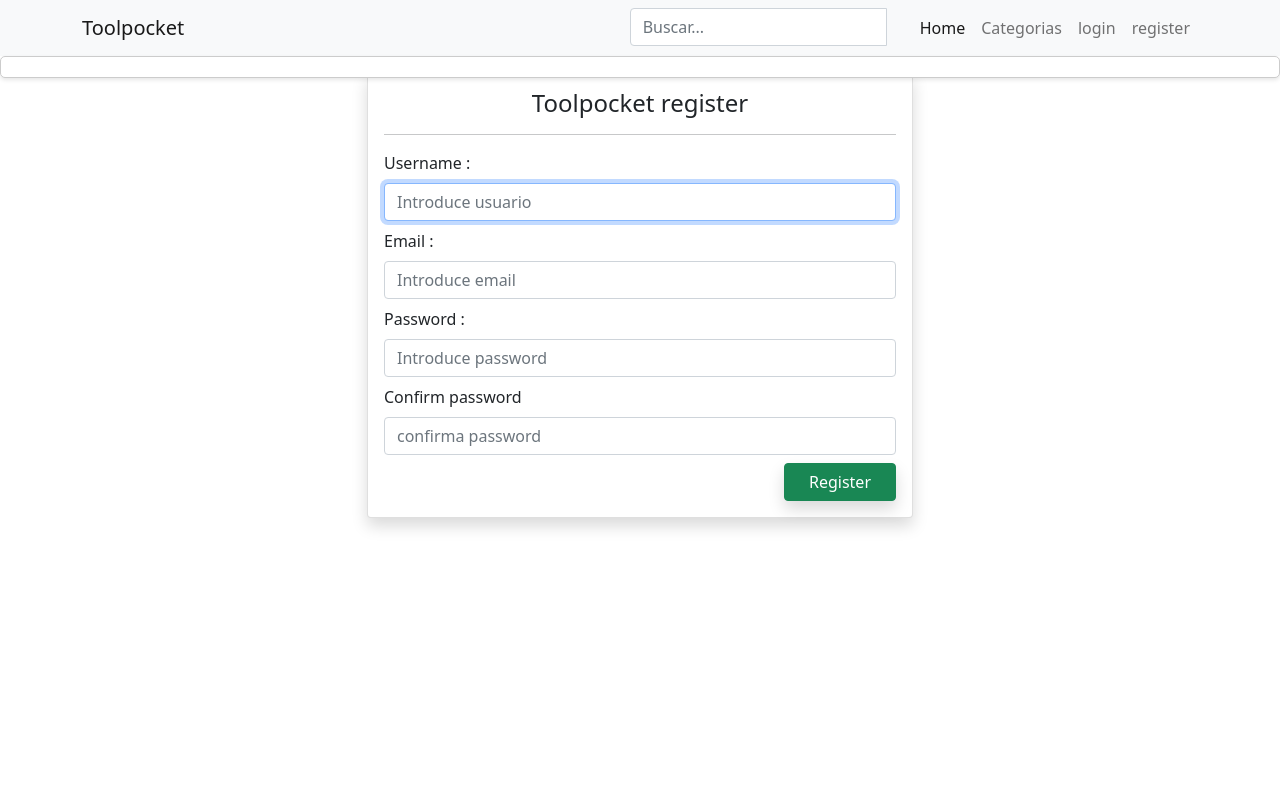
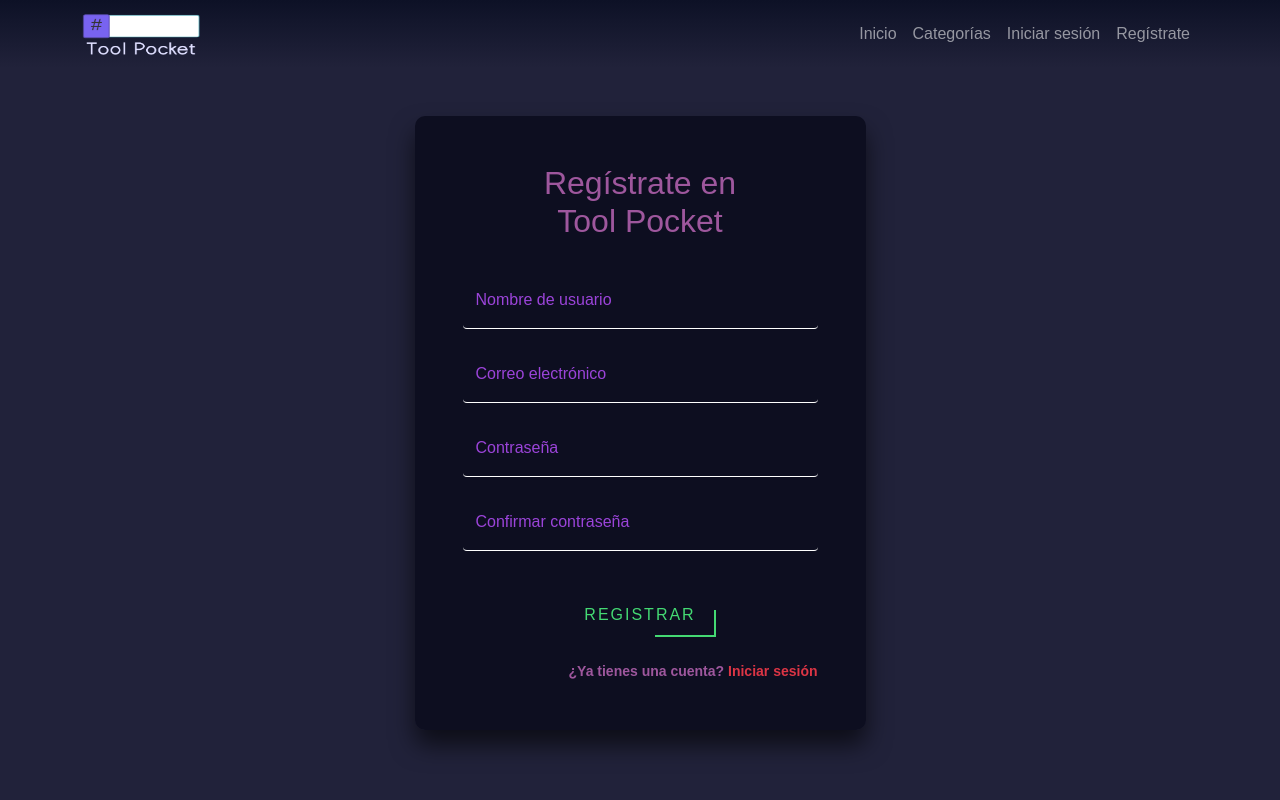
Before and after one commit to EDGARTOYIN/Django-project, a Django app: page /register/ in a window 1280 px wide. Run offline with Django 4.2, Linux system fonts and the light colour scheme; some libraries are stand-ins or nearby versions.

Commit message:
Initial commit

```diff
--- a/mysite/static/css/searchbar.css
+++ /dev/null
@@ -1,45 +0,0 @@
- #search-results {
-          position: absolute;
-          width: 100%;
-          background-color: #fff;
-          border: 1px solid #ccc;
-          border-top: none;
-        }
-
-        #search-results a {
-          display: block;
-          padding: 10px;
-          text-decoration: none;
-          color: #000;
-        }
-
-        #search-results a:hover, #search-results a.selected {
-          background-color: #f0f0f0;
-        }
-
-        #search-results {
-          background-color: #fff;
-          border: 1px solid #ccc;
-          border-radius: 5px;
-          box-shadow: 0 2px 4px rgba(0,0,0,0.1);
-          position: absolute;
-          top: 100%;
-          left: 0;
-          width: 100%;
-          z-index: 9999;
-          padding: 10px;
-        }
-
-        #search-results li {
-          font-size: 16px;
-          line-height: 1.5;
-          padding: 5px 10px;
-          cursor: pointer;
-        }
-
-        #search-results a.selected {
-          background-color: #f5f;
-
-
-
-        }
--- /dev/null
+++ b/mysite/static/css/style.css
@@ -0,0 +1,265 @@
+body {
+font-family: sans-serif;
+background: #21223a;
+}
+
+.bg-navbar{
+background: linear-gradient(#0d1126, #21223a);
+}
+
+.bg-bar{
+background: #21223a;
+}
+
+.logo{
+  width: 118px;
+  height: 42px;
+}
+
+/*-- Personalización login y registro --*/
+
+.login-box{
+  background: rgba(12, 13, 30, 0.91);
+  box-shadow: 0 15px 25px rgba(0,0,0,.6);
+  border-radius: 10px;
+  text-align: center;
+}
+
+.login-box h2 {
+  margin: 0 0 30px;
+  padding: 0;
+  color: #9E579D;
+  text-align: center;
+}
+
+.login-box p {
+  color: #9E579D;
+  text-align: right;
+}
+
+.login-box .user-box input {
+  font-size: 16px;
+  color: #fff;
+  border: none;
+  border-bottom: 1px solid #fff;
+  background: transparent;
+}
+.login-box .user-box .inv {
+  text-align: left;
+}
+
+.login-box .user-box label {
+  transition: .5s;
+}
+
+.login-box .user-box input:focus ~ label,
+.login-box .user-box input:valid ~ label {
+  color: #9b44d9;
+}
+
+.login-box form button {
+  position: relative;
+  padding: 10px 20px;
+  background: transparent;
+  font-size: 16px;
+  text-transform: uppercase;
+  color: #9b44d9;
+  overflow: hidden;
+  border-color: transparent;
+  transition: .5s;
+  margin-top: 40px;
+  margin-bottom: 10px;
+  letter-spacing: 2px
+}
+
+.login-box button:hover {
+  background: #9b44d9;
+  color: #fff;
+  border-radius: 5px;
+  box-shadow: 0 0 5px #9b44d9,
+              0 0 25px #9b44d9,
+              0 0 50px #9b44d9,
+              0 0 100px #9b44d9;
+}
+
+.login-box button span {
+  position: absolute;
+  display: block;
+}
+
+.login-box button span:nth-child(1) {
+  top: 0;
+  left: -100%;
+  width: 100%;
+  height: 2px;
+  background: #9b44d9;
+  animation: btn-anim1 1s linear infinite;
+}
+
+.login-box button span:nth-child(2) {
+  top: -100%;
+  right: 0;
+  width: 2px;
+  height: 100%;
+  background: #9b44d9;
+  animation: btn-anim2 1s linear infinite;
+  animation-delay: .25s
+}
+
+.login-box button span:nth-child(3) {
+  bottom: 0;
+  right: -100%;
+  width: 100%;
+  height: 2px;
+  background: #9b44d9;
+  animation: btn-anim3 1s linear infinite;
+  animation-delay: .5s
+}
+
+.login-box button span:nth-child(4) {
+  bottom: -100%;
+  left: 0;
+  width: 2px;
+  height: 100%;
+  background: #9b44d9;
+  animation: btn-anim4 1s linear infinite;
+  animation-delay: .75s
+}
+
+.login-box form .button-r {
+  position: relative;
+  padding: 10px 20px;
+  background: transparent;
+  font-size: 16px;
+  text-transform: uppercase;
+  color: #44d973;
+  overflow: hidden;
+  border-color: transparent;
+  transition: .5s;
+  margin-top: 40px;
+  margin-bottom: 10px;
+  letter-spacing: 2px
+}
+
+.login-box .button-r:hover {
+  background: #44d973;
+  color: #fff;
+  border-radius: 5px;
+  box-shadow: 0 0 5px #44d973,
+              0 0 25px #44d973,
+              0 0 50px #44d973,
+              0 0 100px #44d973;
+}
+
+.login-box .button-r span {
+  position: absolute;
+  display: block;
+}
+
+.login-box .button-r span:nth-child(1) {
+  top: 0;
+  left: -100%;
+  width: 100%;
+  height: 2px;
+  background: #44d973;
+  animation: btn-anim1 1s linear infinite;
+}
+
+.login-box .button-r span:nth-child(2) {
+  top: -100%;
+  right: 0;
+  width: 2px;
+  height: 100%;
+  background: #44d973;
+  animation: btn-anim2 1s linear infinite;
+  animation-delay: .25s
+}
+
+.login-box .button-r span:nth-child(3) {
+  bottom: 0;
+  right: -100%;
+  width: 100%;
+  height: 2px;
+  background: #44d973;
+  animation: btn-anim3 1s linear infinite;
+  animation-delay: .5s
+}
+
+.login-box .button-r span:nth-child(4) {
+  bottom: -100%;
+  left: 0;
+  width: 2px;
+  height: 100%;
+  background: #44d973;
+  animation: btn-anim4 1s linear infinite;
+  animation-delay: .75s
+}
+
+@keyframes btn-anim1 {
+  0% {
+    left: -100%;
+  }
+  50%,100% {
+    left: 100%;
+  }
+}
+
+@keyframes btn-anim2 {
+  0% {
+    top: -100%;
+  }
+  50%,100% {
+    top: 100%;
+  }
+}
+
+@keyframes btn-anim3 {
+  0% {
+    right: -100%;
+  }
+  50%,100% {
+    right: 100%;
+  }
+}
+
+@keyframes btn-anim4 {
+  0% {
+    bottom: -100%;
+  }
+  50%,100% {
+    bottom: 100%;
+  }
+}
+
+
+
+/*-- Keyframes --*/
+h1.sign {
+  font-size: 40px;
+  text-transform: uppercase;
+  line-height: 1;
+  color: #B28BB1FF;
+  animation: neon 1s ease-in-out infinite alternate;
+}
+/*-- Animation Keyframes --*/
+
+@keyframes neon {
+  from {
+    text-shadow:
+    0 0 6px rgb(178, 139, 177),
+    0 0 30px rgba(171, 163, 171, 0.34),
+    0 0 12px rgba(178, 27, 177, 0.52),
+    0 0 21px rgba(154, 43, 153, 0.92),
+    0 0 34px rgba(154, 43, 153,0.78),
+    0 0 54px rgba(154, 43, 153,0.92);
+  }
+  to {
+    text-shadow:
+    0 0 6px rgb(162, 106, 161),
+    0 0 30px rgba(162, 106, 161, 0.34),
+    0 0 12px rgba(87, 75, 144,0.52),
+    0 0 21px rgba(87, 75, 144,0.92),
+    0 0 34px rgba(87, 75, 144,0.78),
+    0 0 54px rgba(87, 75, 144,0.92);
+  }
+}
--- a/mysite/static/js/searchbar.js
+++ b/mysite/static/js/searchbar.js
@@ -47,21 +47,18 @@
 
             $.each(results, function(index, result) {
               var categorySlug = result.category_slug ? result.category_slug : '';
-                        html += '<a href="/collections/' + categorySlug + '/' + result.slug + '/">'
-                        html += '<div style="display:flex; align-items:center">'
-                        html += '<div style="margin-right:10px"><img src="' + result.image + '" style="width:50px;height:50px;"></div>'
-                        html += '<div>' + result.name + ' - ' + result.category_name + '</div>'
-                        html += '</div></a><br>'
-
-
+              html += '<a href="/collections/' + categorySlug + '/' + result.slug + '/">';
+              html += '<div style="display:flex; align-items:center">';
+              html += '<div style="margin-right:10px"><img src="' + result.image + '" style="width:50px;height:50px;"></div>';
+              html += '<div>' + result.name + ' - ' + result.category_name + '</div>';
+              html += '</div></a><br>';
             });
 
-
-                    $('#search-results').html(html);
+            $('#search-results').html(html).show();
           }
         });
       } else {
-                $('#search-results').html('');
+        $('#search-results').html('').hide();
       }
     }, 500);
   });
--- a/mysite/toolpocket_app/templates/toolpocket_app/auth/register.html
+++ b/mysite/toolpocket_app/templates/toolpocket_app/auth/register.html
@@ -2,50 +2,52 @@
 
 {% block content %}
 
-    <div class="container">
-        <div class="row justify-content-center">
-            <div class="col-md-6">
-                <div class="">
-                    <div class="card mt-3 shadow">
-                        <div class="card-body">
+<div class="container py-5 h-100">
+    <div class="row d-flex justify-content-center align-items-center h-100">
+        <div class="col-12 col-md-8 col-lg-6 col-xl-5">
+            <div class="card-body  login-box p-5">
+                <h2>Regístrate en <br> Tool Pocket</h2>
                 <form action="" method="POST">
                     {% csrf_token %}
-                                <div class="text-center">
-                                    <h4>Toolpocket register</h4>
-                                </div>
-                                <hr>
-                                <div class="form-group">
-                                    <label for="">Username :</label>
-                                    {{ form.username }}
+                    <div class="form-floating user-box mb-3">
+                        <input type="text" class="form-control" id="floatingInput" name="username" placeholder="Nombre de usuario">
+                        <label for="floatingInput">Nombre de usuario</label>
                         {% if form.errors.username %}
-                                        <label class="text-danger">{{ form.errors.username }}</label>
+                            <div class="invalid-feedback d-block inv">{{ form.errors.username }}</div>
                         {% endif %}
                     </div>
-                                 <div class="form-group">
-                                    <label for="">Email :</label>
-                                    {{ form.email }}
+                    <div class="form-floating user-box mb-3">
+                        <input type="email" class="form-control" id="floatingEmail" name="email" placeholder="nombre@ejemplo.com">
+                        <label for="floatingEmail">Correo electrónico</label>
                         {% if form.errors.email %}
-                                        <label class="text-danger">{{ form.errors.email }}</label>
+                            <div class="invalid-feedback d-block inv">{{ form.errors.email }}</div>
                         {% endif %}
                     </div>
-                                <div class="form-group">
-                                    <label for="">Password :</label>
-                                    {{ form.password1 }}
+                    <div class="form-floating user-box mb-3">
+                        <input type="password" class="form-control" id="floatingPassword1" name="password1" placeholder="Contraseña">
+                        <label for="floatingPassword1">Contraseña</label>
                         {% if form.errors.password1 %}
-                                        <label class="text-danger">{{ form.errors.password1 }}</label>
+                            <div class="invalid-feedback d-block inv">{{ form.errors.password1 }}</div>
                         {% endif %}
                     </div>
-                                <div class="form-group">
-                                    <label for="">Confirm password</label>
-                                    {{ form.password2 }}
+                    <div class="form-floating user-box">
+                        <input type="password" class="form-control" id="floatingPassword2" name="password2" placeholder="Confirmación">
+                        <label for="floatingPassword2">Confirmar contraseña</label>
                         {% if form.errors.password2 %}
-                                        <label class="text-danger">{{ form.errors.password2 }}</label>
+                            <div class="invalid-feedback d-block inv">{{ form.errors.password2 }}</div>
                         {% endif %}
                     </div>
-                                <button type="submit" class="btn float-end shadow btn-success px-4"> Register</button>
+                    <button class="button-r" type="submit">
+                        <span></span>
+                        <span></span>
+                        <span></span>
+                        <span></span>
+                        Registrar
+                    </button>
+                    <p class="small fw-bold mt-2 pt-1 mb-0">¿Ya tienes una cuenta?
+                        <a href="{% url 'loginpage' %}" class="link-danger">Iniciar sesión</a>
+                    </p>
                 </form>
-                        </div>
-                    </div>
             </div>
         </div>
     </div>
--- a/mysite/toolpocket_app/templates/toolpocket_app/inc/navbar.html
+++ b/mysite/toolpocket_app/templates/toolpocket_app/inc/navbar.html
@@ -1,46 +1,36 @@
-<nav class="navbar navbar-expand-lg navbar-light bg-light">
+{% load static %}
+
+<nav class="navbar navbar-expand-lg navbar-dark bg-navbar">
   <div class="container">
-    <a class="navbar-brand" href="{% url 'home' %}">Toolpocket</a>
+    <a class="navbar-brand" href="{% url 'home' %}"><img src="{% static 'images/logo.png' %}" alt="" class="logo d-inline-block"></a>
     <button class="navbar-toggler" type="button" data-bs-toggle="collapse" data-bs-target="#navbarNav" aria-controls="navbarNav" aria-expanded="false" aria-label="Toggle navigation">
       <span class="navbar-toggler-icon"></span>
     </button>
     <div class="collapse navbar-collapse" id="navbarNav">
       <ul class="navbar-nav ms-auto">
-          <li class="nav-item">
-              <form class="search-form" id="search-form" autocomplete="off">
-                <div class="input-group">
-                  <input type="text" class="form-control search-input" name="search_text" placeholder="Buscar...">
-                  <button type="submit" class="btn search-button">
-                    <i class="fas fa-search"></i>
-                  </button>
-                </div>
-              </form>
-              <div id="search-results"></div>
-          </li>
         <li class="nav-item">
-          <a class="nav-link active" aria-current="page" href="{% url 'home' %}">Home</a>
+          <a class="nav-link" aria-current="page" href="{% url 'home' %}">Inicio</a>
         </li>
         <li class="nav-item">
-          <a class="nav-link" href="{% url 'collections' %}">Categorias</a>
+          <a class="nav-link" href="{% url 'collections' %}">Categorías</a>
         </li>
-
         {% if request.user.is_authenticated %}
              <li class="nav-item dropdown">
                  <a class="nav-link dropdown-toggle" href="#" id="navbarDropdown" role="button" data-bs-toggle="dropdown" aria-expanded="false">
                      {{ request.user }}
                  </a>
                 <ul class="dropdown-menu" aria-labelledby="navbarDropdown">
-                    <li><a class="dropdown-item" href="{% url 'profile' %}">Your profile</a></li>
+                    <li><a class="dropdown-item" href="{% url 'profile' %}">Perfil</a></li>
                     <li><hr class="dropdown-divider"></li>
-                    <li><a class="dropdown-item" href="{% url 'logout' %}">logout</a></li>
+                    <li><a class="dropdown-item" href="{% url 'logout' %}">Cerrar sesión</a></li>
                 </ul>
              </li>
         {% else %}
             <li class="nav-item">
-                <a class="nav-link" href="{% url 'loginpage' %}" >login</a>
+                <a class="nav-link" href="{% url 'loginpage' %}" >Iniciar sesión</a>
             </li>
             <li>
-                <a class="nav-link" href="{% url 'register' %}">register</a>
+                <a class="nav-link" href="{% url 'register' %}">Regístrate</a>
             </li>
         {% endif %}
       </ul>
--- a/mysite/toolpocket_app/templates/toolpocket_app/layouts/main.html
+++ b/mysite/toolpocket_app/templates/toolpocket_app/layouts/main.html
@@ -19,8 +19,8 @@
     {% load static %}
     <link rel="stylesheet" href="{% static 'css/owl.carousel.min.css' %}">
     <link rel="stylesheet" href="{% static 'css/owl.theme.default.min.css' %}">
-    <link rel="stylesheet" href="{% static 'css/searchbar.css' %}">
     <link rel="stylesheet" href="{% static 'css/notifier.css' %}">
+    <link rel="stylesheet" href="{% static 'css/style.css' %}">
 
 </head>
 <body>
```
Also changed, not shown: mysite/static/css/slider_images.css (added, +118 -0 lines), mysite/toolpocket_app/templates/toolpocket_app/auth/login.html (+26 -25 lines), mysite/toolpocket_app/templates/toolpocket_app/inc/slider.html (+45 -16 lines), mysite/static/images/logo.png (added), mysite/static/images/pic1.png (added), mysite/static/images/pic2.jpg (added), mysite/static/images/pic3(1).jpg (added), mysite/static/images/pic3.jpg (added), mysite/static/images/pic4.jpg (added). Lines whose indentation alone changed are shown as unchanged.
